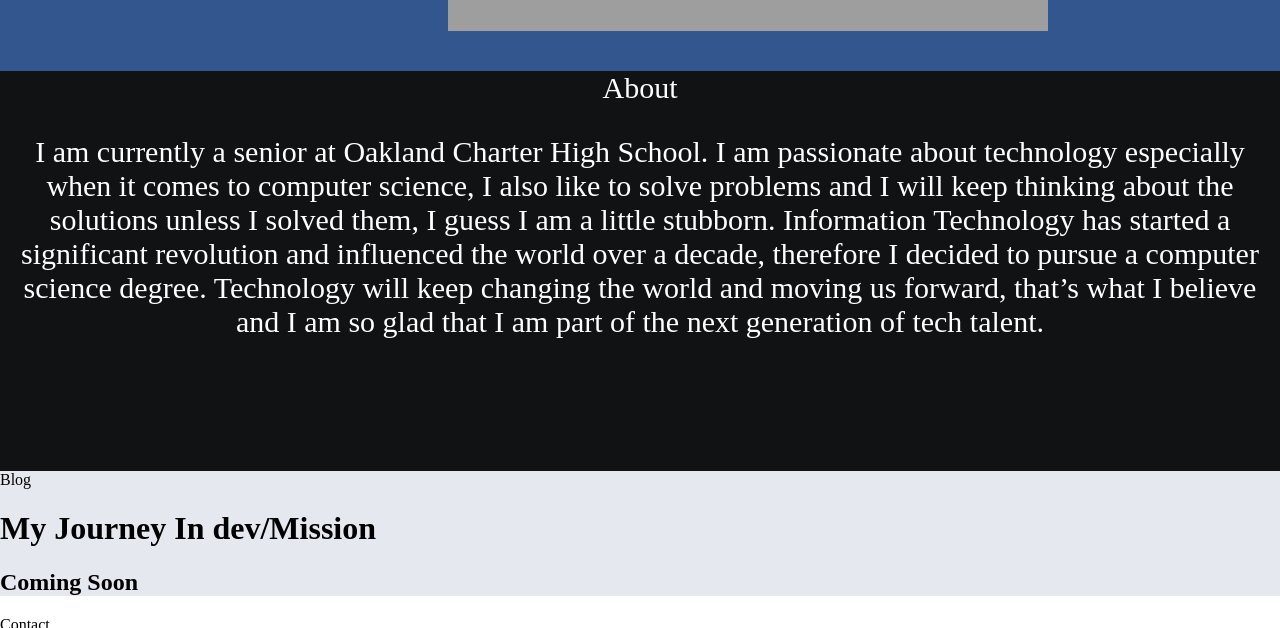
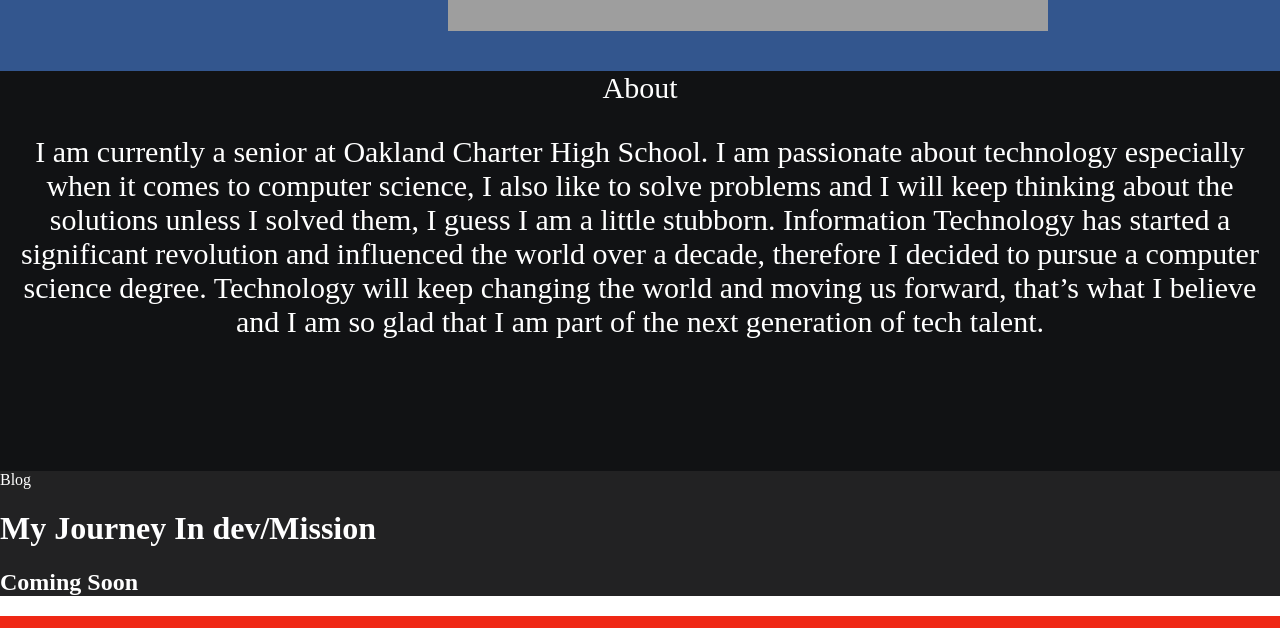
Before and after one commit to seriouswork/seriouswork.github.io, a plain HTML site: page official.html in a window 1280 px wide. Shown: the part 729-1357 px from the top of the page. Drawn offline with Linux system fonts and the light colour scheme; grey boxes are pictures that could not be loaded.

Commit message:
commit message

```diff
--- a/official.css
+++ b/official.css
@@ -99,7 +99,13 @@ position of the icons need to be fixed, when resizing the webpage or the webpage
 
 
 #blog{
-  background-color: #e6e8ef;
+  background-color: #222223;
+color: white;
+}
+
+#contact{
+  font-size: 50px;
+  background-color: #ef2715;
 }
 /*
 try to use javascript loop to display this text animation infinitely
@@ -150,15 +156,7 @@ font-weight: normal;
 
 
 
-.contact{
-  background-color: #c7c9cc;
-  background-size: cover;
-  height: 100vh;
-}
 
-#Aboutme{
-
-}
 
 
 
--- a/official.html
+++ b/official.html
@@ -45,7 +45,7 @@
 <h2>Coming Soon</h2>
     </div>
 
-      <div id="contact"><a href="contact"></a>Contact</div>
+      <div id="contact"><a href="contact"></a>Contact
 
               <a id="Linkedin" href="https://www.linkedin.com/in/zefu-li-23866b140/"><img src="https://upload.wikimedia.org/wikipedia/commons/thumb/c/ca/LinkedIn_logo_initials.png/768px-LinkedIn_logo_initials.png" height="30" width="30"></a>
               <a id="github" href="https://github.com/seriouswork/seriouswork.github.io"><img  src="https://image.flaticon.com/icons/svg/25/25231.svg" height="30" width="30"></a>
```
